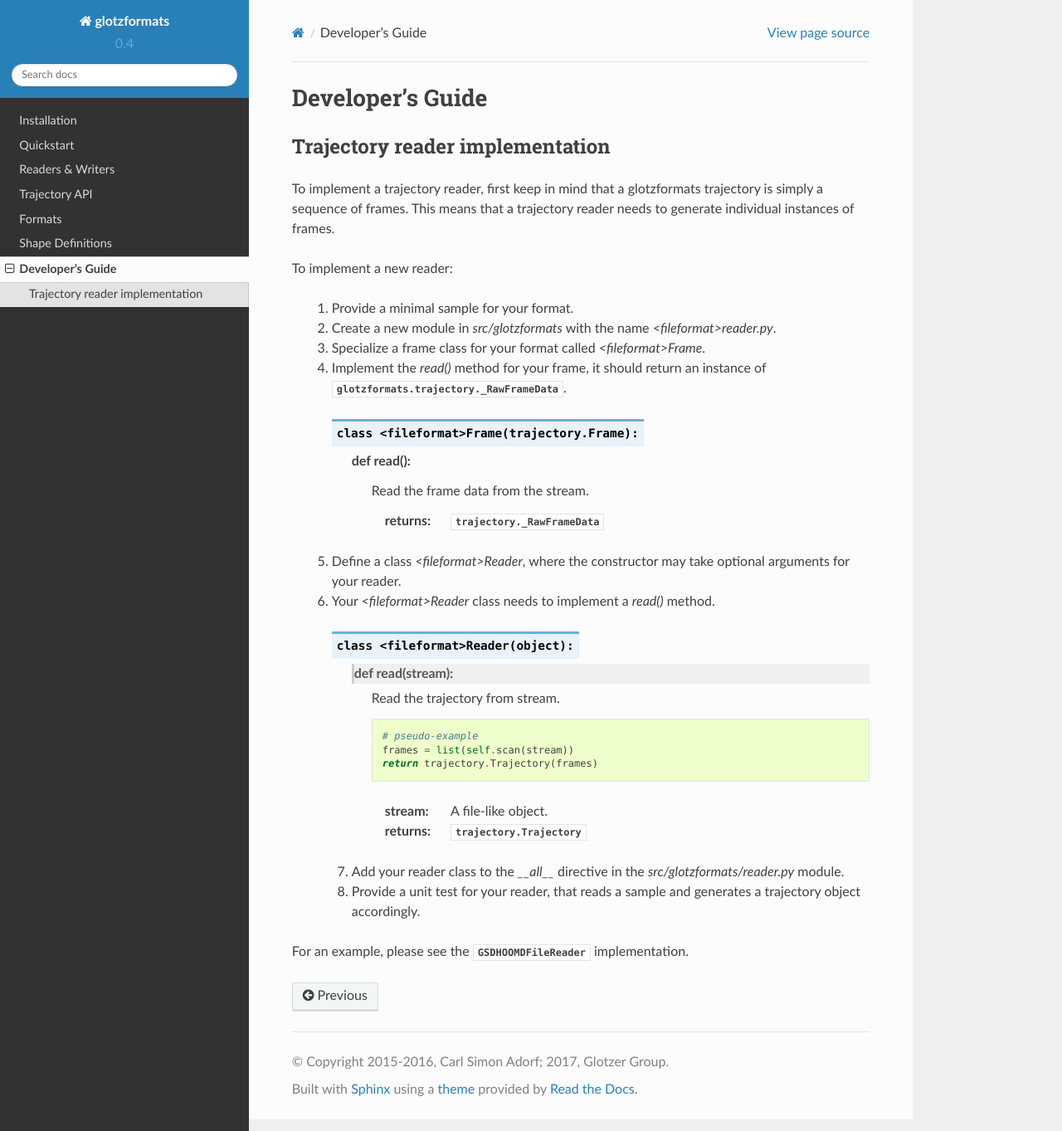
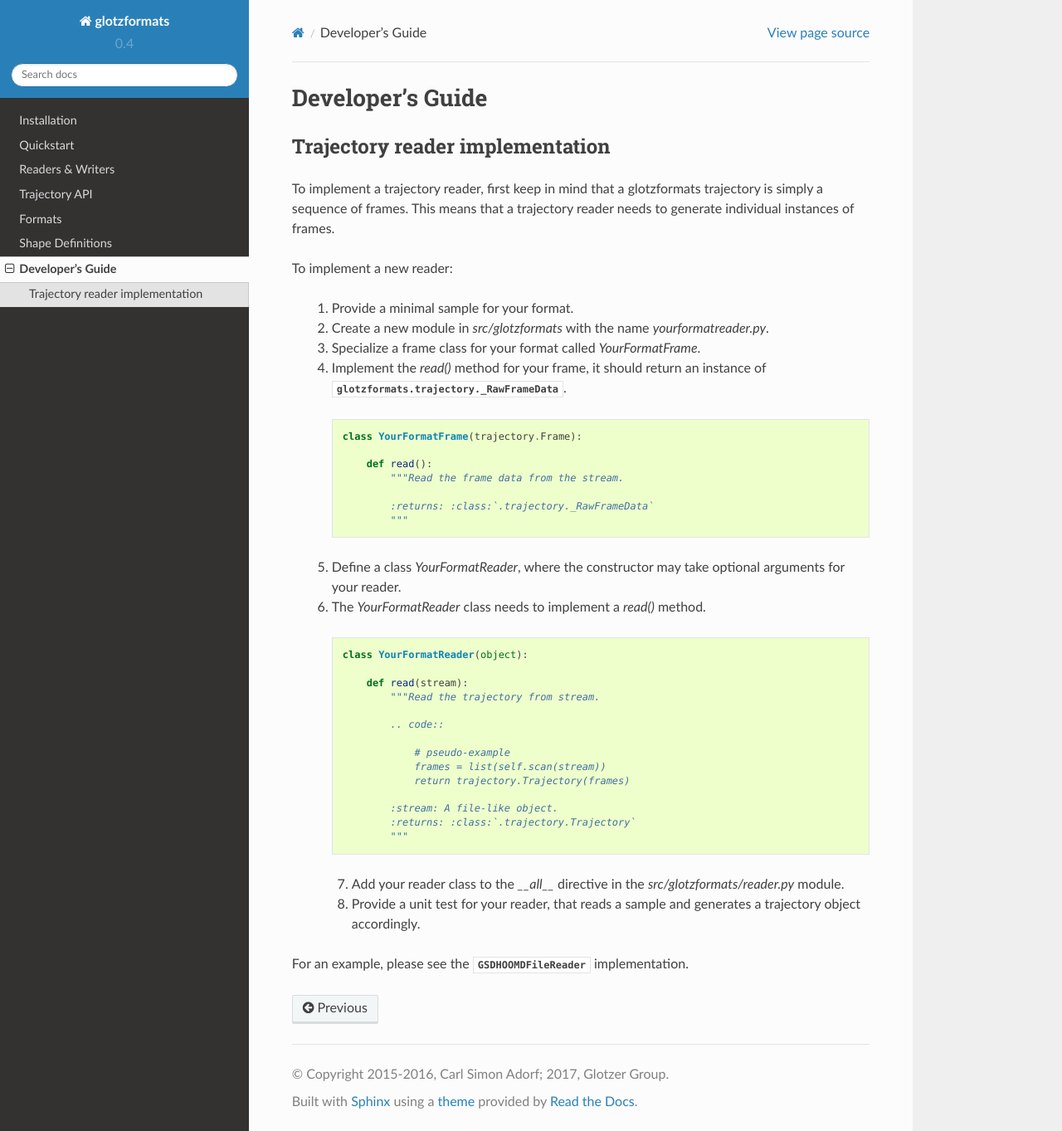
Before and after one commit to glotzerlab/garnett, a Sphinx documentation site: the page built from doc/development.rst, in a window 1280 px wide and 1363 px high. Shown: the whole window at 83% size. Built offline with Sphinx 7.4.7 and the Read the Docs theme 2.0.0, drawn with Linux system fonts in a browser that asks for light colours.

Commit message:
Revise development docs.

```diff
--- a/doc/development.rst
+++ b/doc/development.rst
@@ -10,35 +10,41 @@ This means that a trajectory reader needs to generate individual instances of fr
 To implement a new reader:
 
   1. Provide a minimal sample for your format.
-  2. Create a new module in `src/glotzformats` with the name `<fileformat>reader.py`.
-  3. Specialize a frame class for your format called `<fileformat>Frame`.
+  2. Create a new module in `src/glotzformats` with the name `yourformatreader.py`.
+  3. Specialize a frame class for your format called `YourFormatFrame`.
   4. Implement the `read()` method for your frame, it should return an instance of :py:class:`glotzformats.trajectory._RawFrameData`.
 
-    .. py:class:: class <fileformat>Frame(trajectory.Frame):
+    .. code-block:: python
 
-        def read():
-            Read the frame data from the stream.
+        class YourFormatFrame(trajectory.Frame):
 
-            :returns: :class:`.trajectory._RawFrameData`
+            def read():
+                """Read the frame data from the stream.
 
-  5. Define a class `<fileformat>Reader`, where the constructor may take optional arguments for your reader.
-  6. Your `<fileformat>Reader` class needs to implement a `read()` method.
+                :returns: :class:`.trajectory._RawFrameData`
+                """
 
-    .. py:class:: class <fileformat>Reader(object):
+  5. Define a class `YourFormatReader`, where the constructor may take optional arguments for your reader.
+  6. The `YourFormatReader` class needs to implement a `read()` method.
 
-        def read(stream):
-          Read the trajectory from stream.
+    .. code-block:: python
 
-          .. code::
+        class YourFormatReader(object):
 
-              # pseudo-example
-              frames = list(self.scan(stream))
-              return trajectory.Trajectory(frames)
+            def read(stream):
+                """Read the trajectory from stream.
 
-          :stream: A file-like object.
-          :returns: :class:`.trajectory.Trajectory`
+                .. code::
+
+                    # pseudo-example
+                    frames = list(self.scan(stream))
+                    return trajectory.Trajectory(frames)
+
+                :stream: A file-like object.
+                :returns: :class:`.trajectory.Trajectory`
+                """
 
     7. Add your reader class to the `__all__` directive in the `src/glotzformats/reader.py` module.
     8. Provide a unit test for your reader, that reads a sample and generates a trajectory object accordingly.
 
-For an example, please see the :py:class:`.GSDHOOMDFileReader` implementation.
+For an example, please see the :py:class:`~.reader.GSDHOOMDFileReader` implementation.
```
